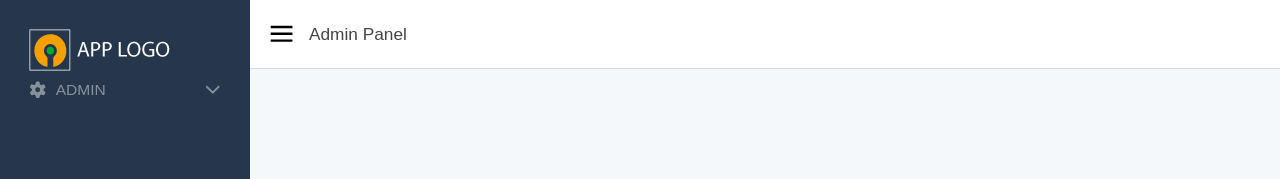
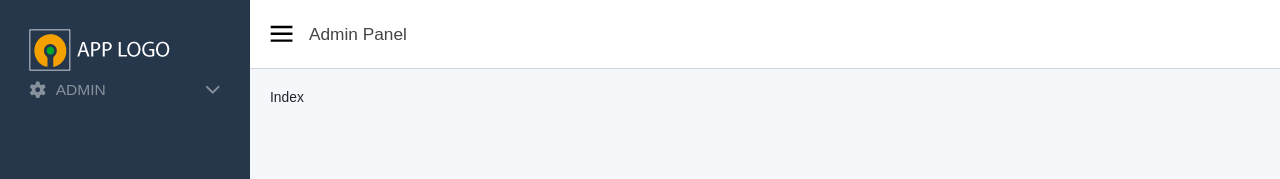
Before and after one commit to seriiserii825/nuxt-dashcore, a Nuxt app: page / in a window 1280 px wide. Shown: the top 179 px of the page. Built offline with nearby package versions, Linux system fonts and the light colour scheme.

Commit message:
feat: index navigate to home

```diff
--- /dev/null
+++ b/pages/index.vue
@@ -0,0 +1,7 @@
+<script setup lang="ts">
+navigateTo('/home')
+</script>
+
+<template>
+  <div class="dashboard">Index</div>
+</template>
```
